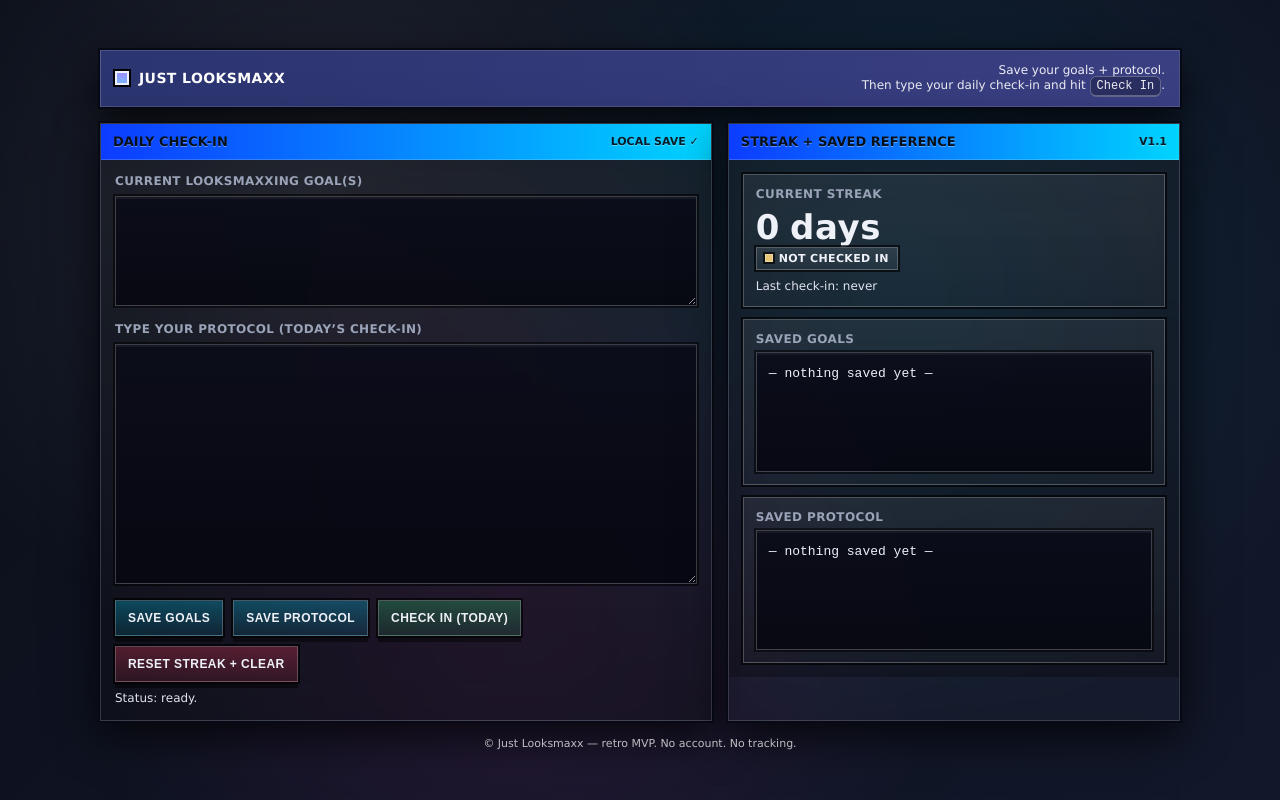
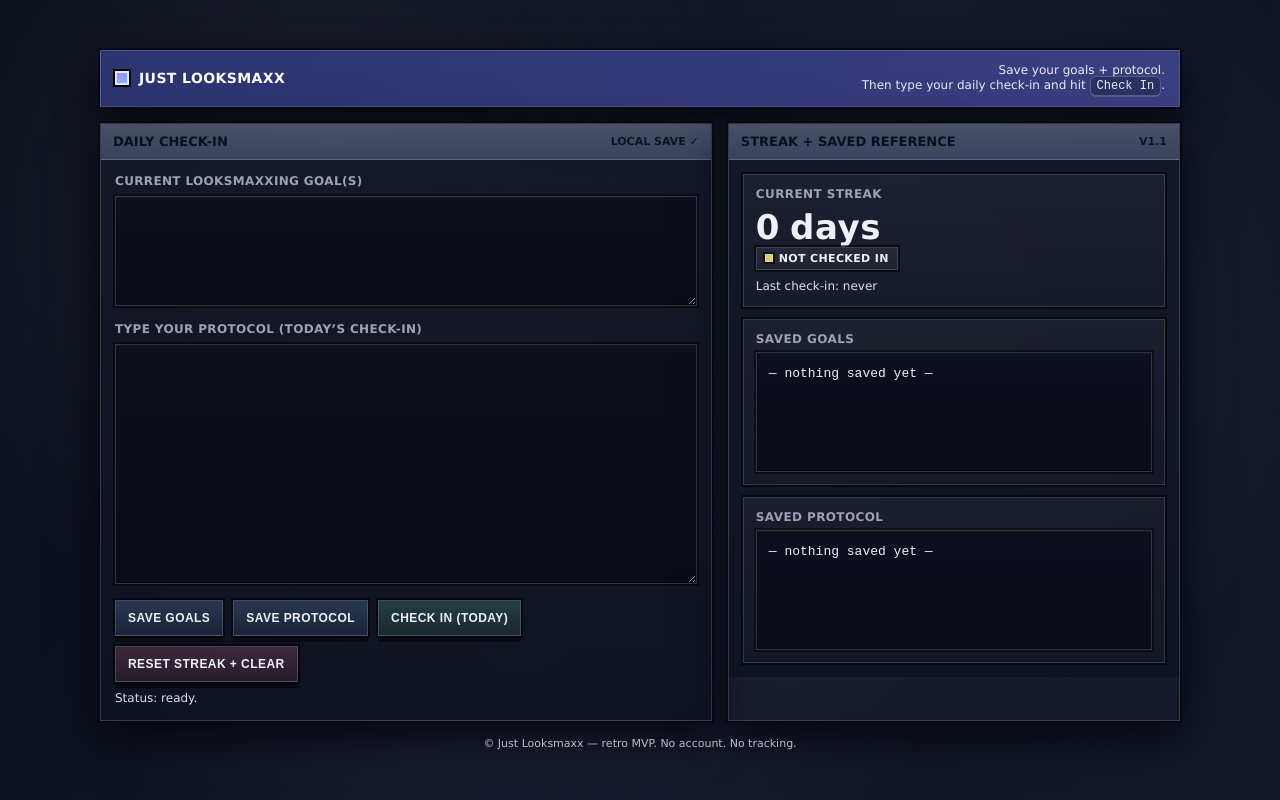
Before and after one commit to GioBrahMan/just-looksmaxx, a plain HTML site: page index.html in a window 1280 px wide. Drawn offline with Linux system fonts and the light colour scheme.

Commit message:
Calm panel and textarea colors for reduced eye strain

```diff
--- a/styles.css
+++ b/styles.css
@@ -23,20 +23,23 @@
   --border-dark:#070a14;
   --border-light:rgba(255,255,255,.14);
   --shadow:0 14px 42px rgba(0,0,0,.75);
+
+  /* Glass (optional, used in a few places) */
+  --glass: rgba(255,255,255,.06);
+  --glass2: rgba(255,255,255,.03);
 }
-
-
 
 *{box-sizing:border-box}
 html,body{height:100%}
+
 body{
   margin:0;
   font-family: "Verdana", "MS Sans Serif", system-ui, sans-serif;
   color:var(--ink);
   background:
-    radial-gradient(circle at 25% 25%, rgba(255,255,255,.08), transparent 40%),
-    radial-gradient(circle at 70% 35%, rgba(0,212,255,.10), transparent 45%),
-    radial-gradient(circle at 40% 75%, rgba(255,59,212,.10), transparent 45%),
+    radial-gradient(circle at 25% 25%, rgba(255,255,255,.06), transparent 40%),
+    radial-gradient(circle at 70% 35%, rgba(127,179,255,.08), transparent 45%),
+    radial-gradient(circle at 40% 75%, rgba(155,147,255,.08), transparent 45%),
     linear-gradient(135deg, var(--bg1), var(--bg2));
   display:flex;
   align-items:center;
@@ -51,6 +54,7 @@ body{
 }
 
 .topbar{
+  /* You said you like this — keep it */
   background: linear-gradient(90deg, #2b3570, #3a3f82);
   color:#fff;
   padding:12px 14px;
@@ -76,7 +80,7 @@ body{
 .pixel{
   width:14px;height:14px;
   background: conic-gradient(from 180deg, var(--accent), var(--accent2), var(--accent));
-  border:2px solid rgba(255,255,255,.85);
+  border:2px solid rgba(255,255,255,.75);
   outline:2px solid #000;
 }
 
@@ -99,7 +103,7 @@ body{
 }
 
 .window{
-  background: linear-gradient(180deg, rgba(255,255,255,.05), rgba(255,255,255,.02));
+  background: linear-gradient(180deg, rgba(255,255,255,.04), rgba(255,255,255,.015));
   border:1px solid var(--border-light);
   outline:2px solid var(--border-dark);
   box-shadow: var(--shadow);
@@ -107,9 +111,14 @@ body{
   backdrop-filter: blur(6px);
 }
 
+/* CALMER SECTION HEADERS (fixes eye strain) */
 .win-title{
-  background: linear-gradient(90deg, #0c3cff, #00d4ff);
-  color:#06101a;
+  background: linear-gradient(
+    180deg,
+    rgba(120,135,170,.50),
+    rgba(85,100,135,.50)
+  );
+  color:#0a1020;
   padding:10px 12px;
   font-weight:900;
   font-size:13px;
@@ -118,18 +127,23 @@ body{
   justify-content:space-between;
   gap:10px;
   text-transform:uppercase;
-  border-bottom:1px solid rgba(255,255,255,.18);
-  text-shadow: 0 1px 0 rgba(255,255,255,.35);
+  border-bottom:1px solid rgba(255,255,255,.12);
+  text-shadow:none;
 }
 
 .subtle{
   font-size:11px;
   opacity:.92;
-  color:#06101a;
+  color:#0a1020;
 }
 
+/* CALMER PANEL BODY (fixes eye strain) */
 .win-body{
-  background: linear-gradient(180deg, rgba(0,0,0,.18), rgba(0,0,0,.28));
+  background: linear-gradient(
+    180deg,
+    rgba(18,22,38,.86),
+    rgba(14,18,32,.86)
+  );
   padding:14px;
 }
 
@@ -143,36 +157,76 @@ label{
   letter-spacing:.35px;
 }
 
+/* FULL CALM TEXTAREA (fixed) */
 textarea{
   width:100%;
   resize:vertical;
-  padding:12px;
-  border:1px solid rgba(255,255,255,.22);
-  outline:2px solid rgba(0,0,0,.55);
-  background: linear-gradient(180deg, rgba(10,12,24,.92), rgba(6,7,16,.92));
+  padding:14px;
+
+  border:1px solid rgba(255,255,255,.16);
+  outline:2px solid rgba(0,0,0,.45);
+
+  background: linear-gradient(
+    180deg,
+    rgba(12,16,28,.96),
+    rgba(9,12,22,.96)
+  );
+
   color:var(--ink);
   font-family: "Courier New", monospace;
   font-size:13px;
-  line-height:1.4;
-  box-shadow: inset 0 2px 0 rgba(255,255,255,.05);
+  line-height:1.5;
+
+  box-shadow:
+    inset 0 1px 0 rgba(255,255,255,.04),
+    inset 0 -1px 0 rgba(0,0,0,.35);
+
+  transition:
+    border-color .15s ease,
+    box-shadow .15s ease,
+    background .15s ease;
 }
-textarea::placeholder{ color: rgba(242,244,255,.45); }
+
+textarea:focus{
+  border-color: rgba(127,179,255,.45);
+  outline-color: rgba(0,0,0,.55);
+
+  background: linear-gradient(
+    180deg,
+    rgba(14,18,32,.98),
+    rgba(11,14,26,.98)
+  );
+
+  box-shadow:
+    inset 0 1px 0 rgba(255,255,255,.06),
+    inset 0 -1px 0 rgba(0,0,0,.45);
+}
+
+textarea::placeholder{
+  color: rgba(200,205,225,.45);
+}
 
 .ta-goals{ min-height:110px; }
 .ta-today{ min-height:240px; }
 
 .refbox{
-  background: linear-gradient(180deg, rgba(10,12,24,.92), rgba(6,7,16,.92));
-  border:1px solid rgba(255,255,255,.22);
-  outline:2px solid rgba(0,0,0,.55);
+  background: linear-gradient(
+    180deg,
+    rgba(12,16,28,.95),
+    rgba(9,12,22,.95)
+  );
+  border:1px solid rgba(255,255,255,.16);
+  outline:2px solid rgba(0,0,0,.45);
   padding:12px;
   font-family:"Courier New", monospace;
   font-size:13px;
-  line-height:1.4;
+  line-height:1.45;
   white-space:pre-wrap;
   word-wrap:break-word;
   min-height:120px;
-  box-shadow: inset 0 2px 0 rgba(255,255,255,.05);
+  box-shadow:
+    inset 0 1px 0 rgba(255,255,255,.04),
+    inset 0 -1px 0 rgba(0,0,0,.35);
   color:var(--ink);
 }
 
@@ -197,38 +251,65 @@ textarea::placeholder{ color: rgba(242,244,255,.45); }
 button{
   cursor:pointer;
   padding:10px 12px;
-  border:1px solid rgba(255,255,255,.22);
-  outline:2px solid rgba(0,0,0,.65);
-  background: linear-gradient(180deg, rgba(255,255,255,.10), rgba(255,255,255,.04));
+  border:1px solid rgba(255,255,255,.16);
+  outline:2px solid rgba(0,0,0,.55);
+  background: linear-gradient(
+    180deg,
+    rgba(255,255,255,.07),
+    rgba(255,255,255,.03)
+  );
   color:var(--ink);
   font-weight:900;
   text-transform:uppercase;
   font-size:12px;
   letter-spacing:.45px;
   box-shadow: 0 6px 0 rgba(0,0,0,.45);
-  transition: transform .06s ease, filter .12s ease;
+  transition: transform .06s ease, filter .12s ease, border-color .15s ease;
 }
-button:hover{ filter: brightness(1.08); }
+
+button:hover{ filter: brightness(1.06); }
+
 button:active{
   transform: translateY(1px);
   box-shadow: 0 5px 0 rgba(0,0,0,.45);
 }
+
+/* Calmer button colors (use your accent colors, not neon cyan/pink) */
 .btn-primary{
-  background: linear-gradient(180deg, rgba(0,212,255,.28), rgba(0,212,255,.10));
+  background: linear-gradient(
+    180deg,
+    rgba(127,179,255,.22),
+    rgba(127,179,255,.10)
+  );
 }
+
 .btn-ok{
-  background: linear-gradient(180deg, rgba(48,224,122,.26), rgba(48,224,122,.10));
+  background: linear-gradient(
+    180deg,
+    rgba(111,214,162,.22),
+    rgba(111,214,162,.10)
+  );
 }
+
 .btn-danger{
-  background: linear-gradient(180deg, rgba(255,59,92,.28), rgba(255,59,92,.12));
+  background: linear-gradient(
+    180deg,
+    rgba(224,122,140,.22),
+    rgba(224,122,140,.10)
+  );
 }
 
 .stats{ display:grid; gap:12px; }
 
+/* Calmer cards */
 .stat{
-  background: linear-gradient(180deg, rgba(255,255,255,.06), rgba(255,255,255,.025));
-  border:1px solid rgba(255,255,255,.22);
-  outline:2px solid rgba(0,0,0,.65);
+  background: linear-gradient(
+    180deg,
+    rgba(255,255,255,.04),
+    rgba(255,255,255,.015)
+  );
+  border:1px solid rgba(255,255,255,.14);
+  outline:2px solid rgba(0,0,0,.55);
   padding:12px;
   color:var(--ink);
 }
@@ -258,21 +339,25 @@ button:active{
   align-items:center;
   gap:6px;
   padding:4px 8px;
-  border:1px solid rgba(255,255,255,.22);
-  outline:2px solid rgba(0,0,0,.65);
+  border:1px solid rgba(255,255,255,.14);
+  outline:2px solid rgba(0,0,0,.55);
   font-size:11px;
   text-transform:uppercase;
   font-weight:900;
   letter-spacing:.35px;
-  background: linear-gradient(180deg, rgba(255,255,255,.08), rgba(255,255,255,.03));
+  background: linear-gradient(
+    180deg,
+    rgba(255,255,255,.06),
+    rgba(255,255,255,.02)
+  );
   color:var(--ink);
 }
 
 .dot{
   width:8px;height:8px;
-  border:1px solid rgba(255,255,255,.25);
-  outline:2px solid rgba(0,0,0,.65);
-  background: rgba(255,255,255,.10);
+  border:1px solid rgba(255,255,255,.18);
+  outline:2px solid rgba(0,0,0,.55);
+  background: rgba(255,255,255,.08);
 }
 .dot.ok{background:var(--ok)}
 .dot.warn{background:var(--warn)}
@@ -280,7 +365,7 @@ button:active{
 
 .mini{
   font-size:12px;
-  color: rgba(242,244,255,.92);
+  color: rgba(238,241,247,.92);
   line-height:1.4;
   margin:8px 0 0 0;
 }
@@ -295,10 +380,10 @@ button:active{
 .kbd{
   font-family: "Courier New", monospace;
   padding:2px 6px;
-  border:1px solid rgba(255,255,255,.30);
+  border:1px solid rgba(255,255,255,.24);
   border-bottom-width:2px;
   border-radius:6px;
-  background: rgba(0,0,0,.28);
+  background: rgba(0,0,0,.24);
 }
 
 .split{ display:grid; gap:12px; }
```
